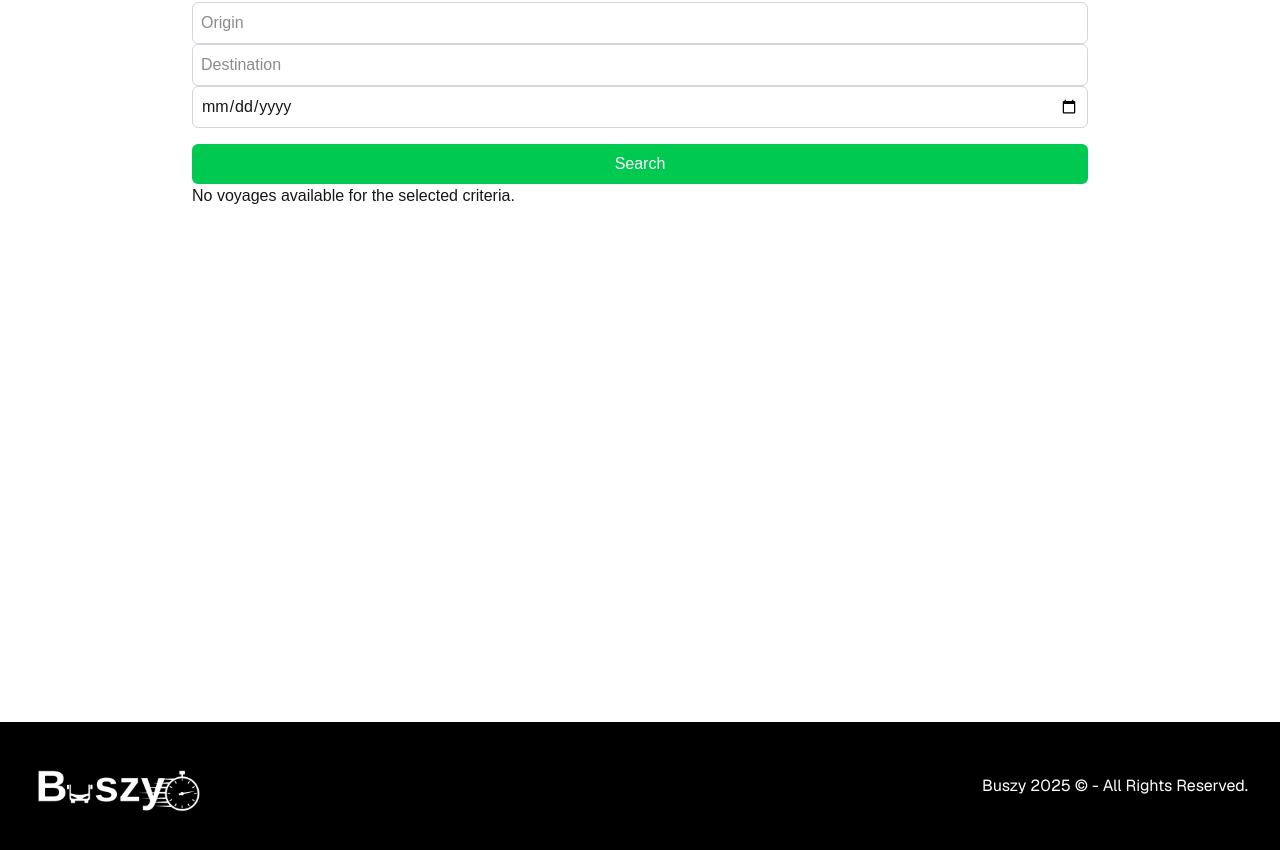
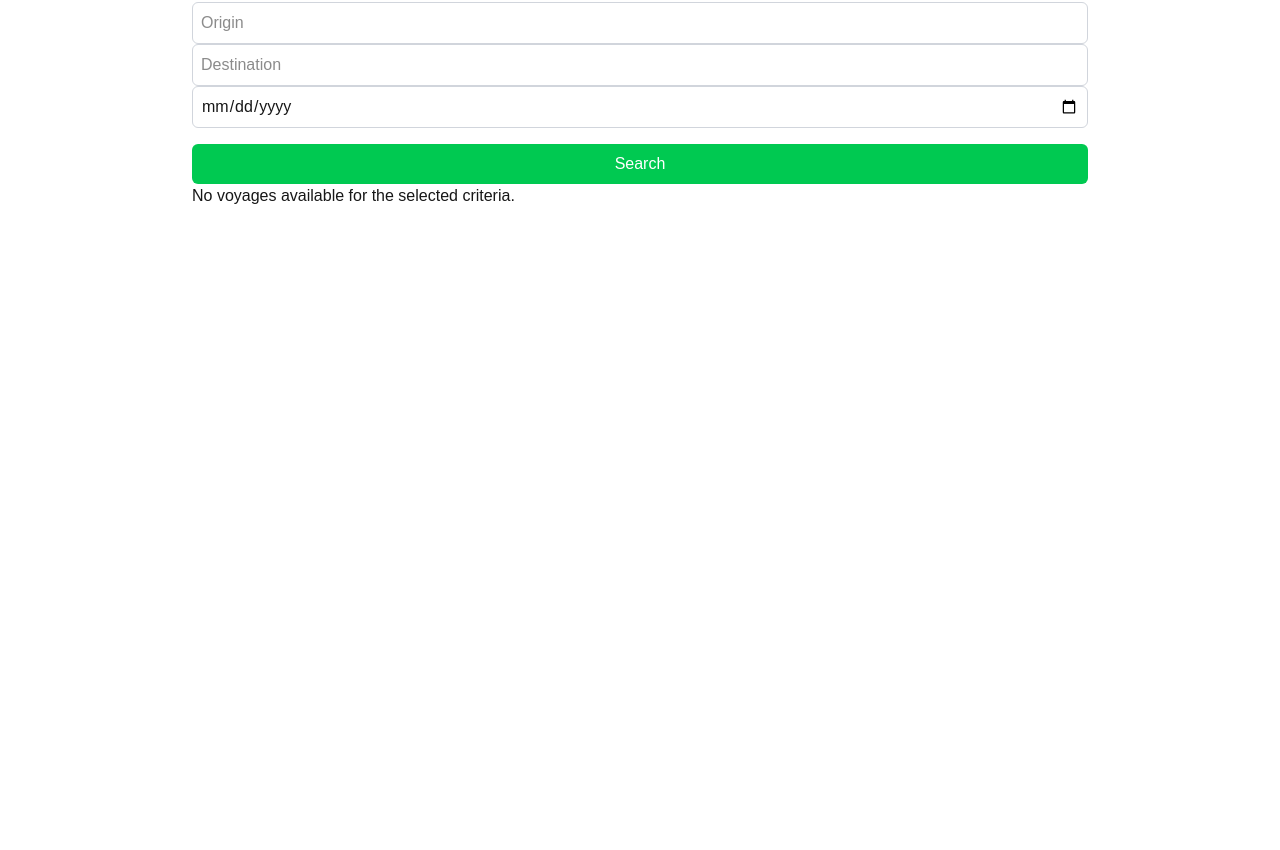
Before and after one commit to emremustu/buszy, a Next.js app in the folder frontend/: page /voyage_listings in a window 1280 px wide. Shown: the part 174-1024 px from the top of the page. After the commit the page ends 896 px from the top, so only its background shows below. Built offline with nearby package versions, Linux system fonts and the light colour scheme.

Commit message:
voyage_listeng changes

```diff
--- a/frontend/app/voyage_listings/page.tsx
+++ b/frontend/app/voyage_listings/page.tsx
@@ -42,6 +42,9 @@ const TripsPage = () => {
   return (
     <>
       {/* Navbar */}
+      <div className='flex flex-col'>
+
+
         <Navbar />
 
         <div className="mx-48 flex flex-col h-screen">
@@ -121,7 +124,8 @@ const TripsPage = () => {
           )}
         </div>
         <div className="mt-auto"></div>
-      <Footer />
+
+      </div>
     </>
   );
 };
```
Lines whose indentation alone changed are shown as unchanged.
